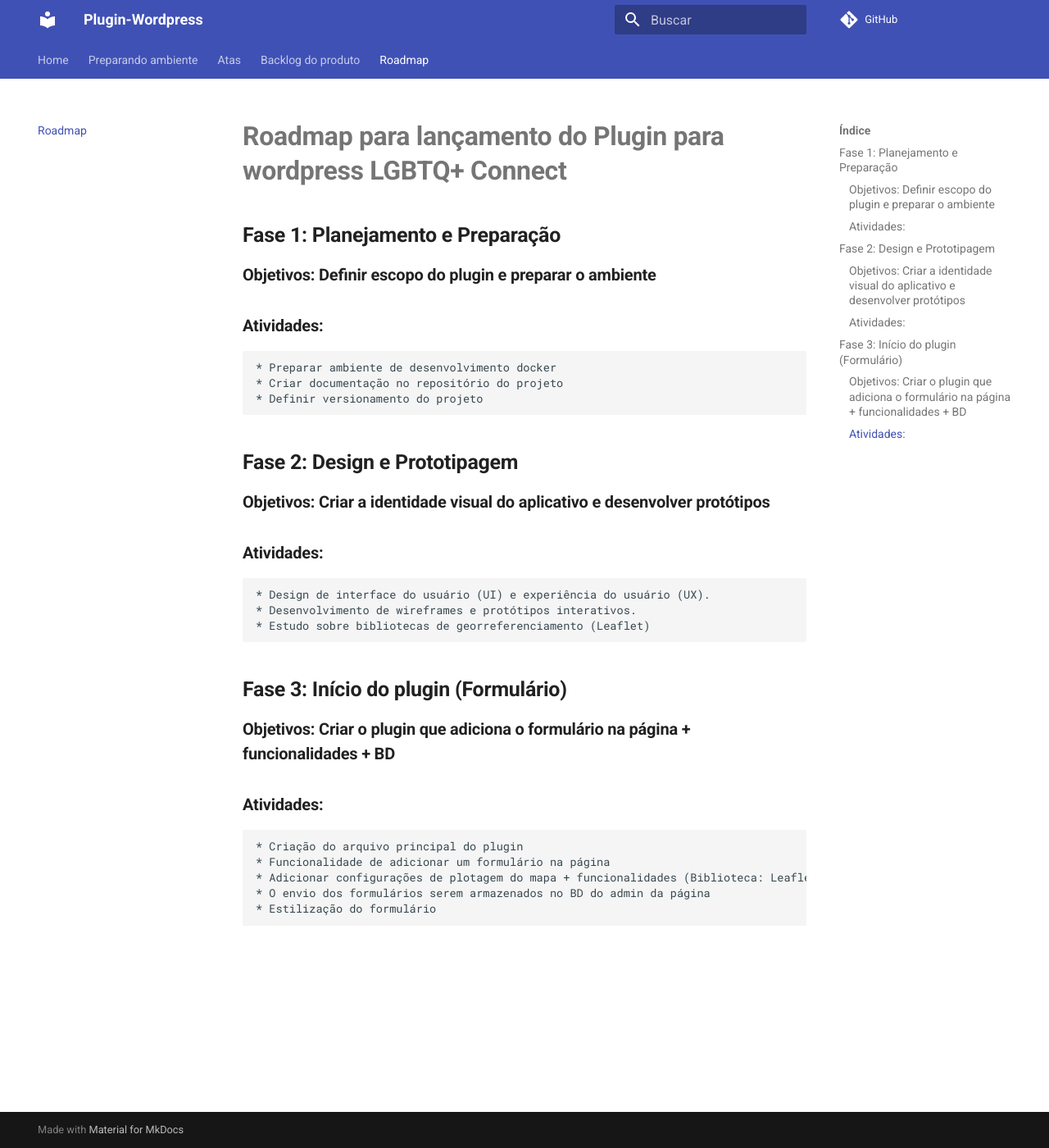
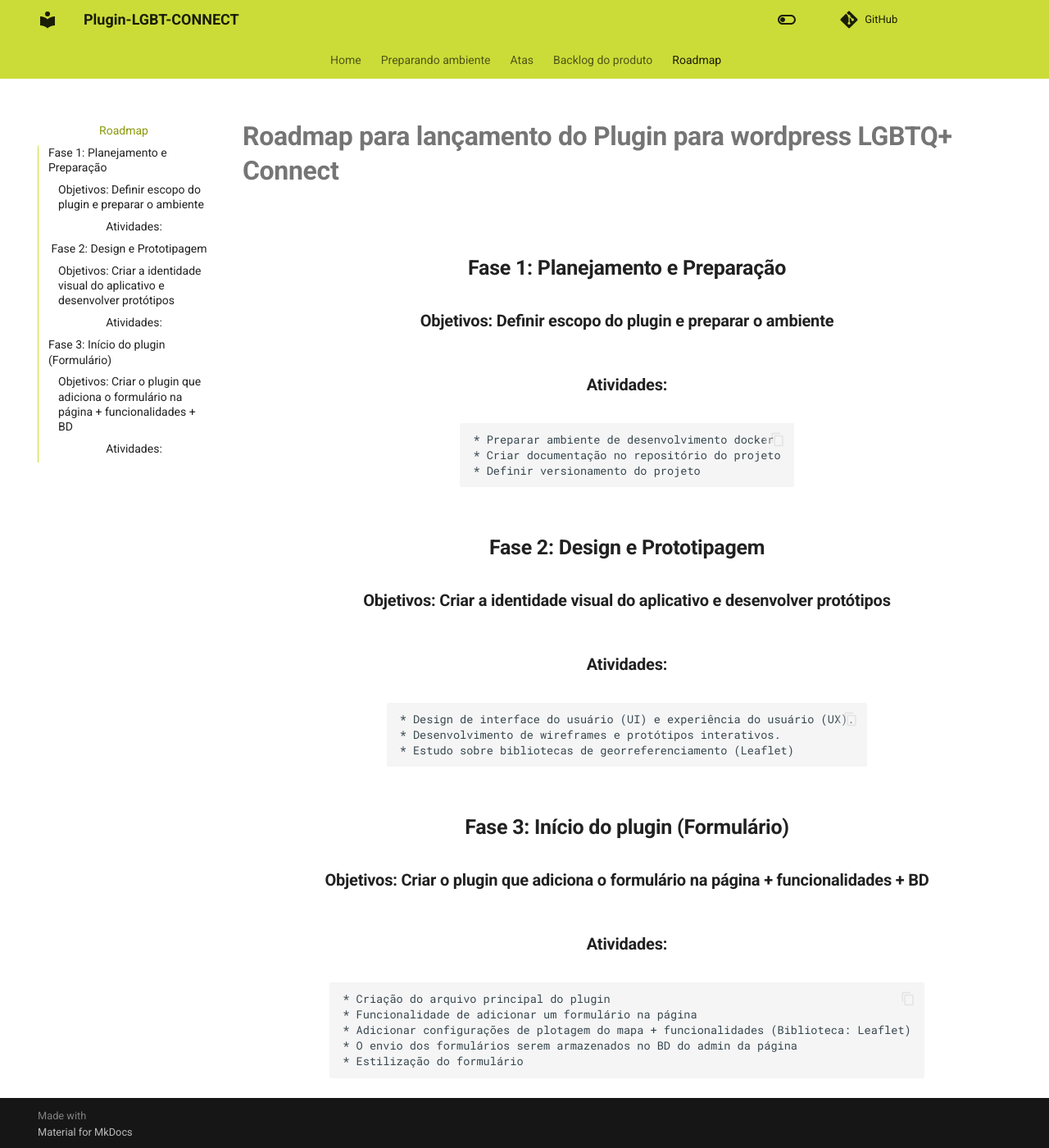
Before and after one commit to ResidenciaTICBrisa/T2G8-Plugin-Wordpress, an MkDocs documentation site: the page built from docs/roadmap.md, in a window 1280 px wide and 1400 px high. Shown: the whole window at 82% size. Built offline with MkDocs 1.6.1 and Material for MkDocs 9.7.7, drawn with Linux system fonts in a browser that asks for light colours; comment, search, counter and statistics services are not loaded.

Commit message:
Alterações na página do plugin

```diff
--- a/docs/assets/stylesheets/extra.css
+++ b/docs/assets/stylesheets/extra.css
@@ -1,6 +1,23 @@
 @import url('https://fonts.googleapis.com/css2?family=Montserrat&family=Ubuntu&display=swap');
 
-#t2g8-plugin-wordpress{
-    color: #4051b5;
+#t2g8-plugin-wordpress, #sobre-o-projeto, #desenvolvedores{
+    color: grey;
     font-weight: 500;
+    display: flex;
+    align-items: center;
+    justify-self: center;
 }
+ARTICLE{
+    display: flex;
+    align-items: center;
+    justify-self: center;
+    flex-direction: column;
+}
+A {
+    display: flex;
+    justify-content: center;
+    align-items: center; /* Centraliza verticalmente */
+}
+.md-tabs{
+    display: flex;
+}
--- a/mkdocs.yml
+++ b/mkdocs.yml
@@ -1,21 +1,45 @@
-site_name: Plugin-Wordpress
+site_name: Plugin-LGBT-CONNECT
 repo_url: https://github.com/ResidenciaTICBrisa/T2G8-Plugin-Wordpress
 
 extra_css:
-        - assets/stylesheets/extra.css
+  - assets/stylesheets/extra.css
 
 theme:
-        name: material
-        language: pt
-        features:
-                - navigation.tabs
+  name: material
+  language: pt
+  features:
+    - navigation.tabs
+    - navigation.sections
+    - toc.integrate
+    - navigation.top
+    - search.suggest
+    - search.highlight
+    - content.tabs.link
+    - content.code.annotation
+    - content.code.copy
+  palette:
+    - scheme: default
+      toggle:
+        icon: material/toggle-switch-off-outline
+        name: Switch to dark mode
+      primary: lime
+      accent: lime
+    - scheme: slate
+      toggle:
+        icon: material/toggle-switch
+        name: Switch to light mode
+      primary: lime
+      accent: lime
+
+plugins:
+  - social
 
 nav:
-        - Home: index.md
-        - Preparando ambiente: preparandoambiente.md
-        - Atas:
-                - ata modelo: Atas/ata-modelo.md
-                - ata reunião 1: Atas/ata-reuniao1.md
-                - ata reunião 2: Atas/ata-reuniao2.md
-        - Backlog do produto: backlog.md
-        - Roadmap: roadmap.md
+  - Home: index.md
+  - Preparando ambiente: preparandoambiente.md
+  - Atas:
+      - ata modelo: Atas/ata-modelo.md
+      - ata reunião 1: Atas/ata-reuniao1.md
+      - ata reunião 2: Atas/ata-reuniao2.md
+  - Backlog do produto: backlog.md
+  - Roadmap: roadmap.md
```
